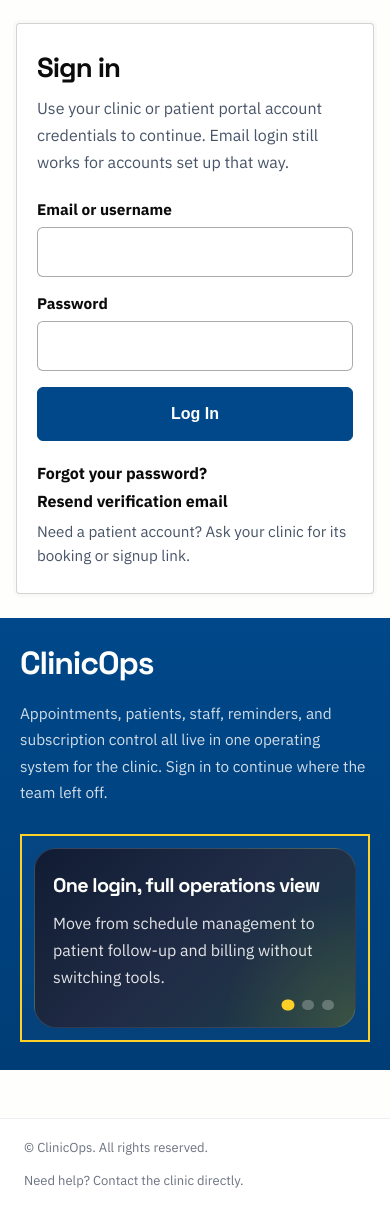
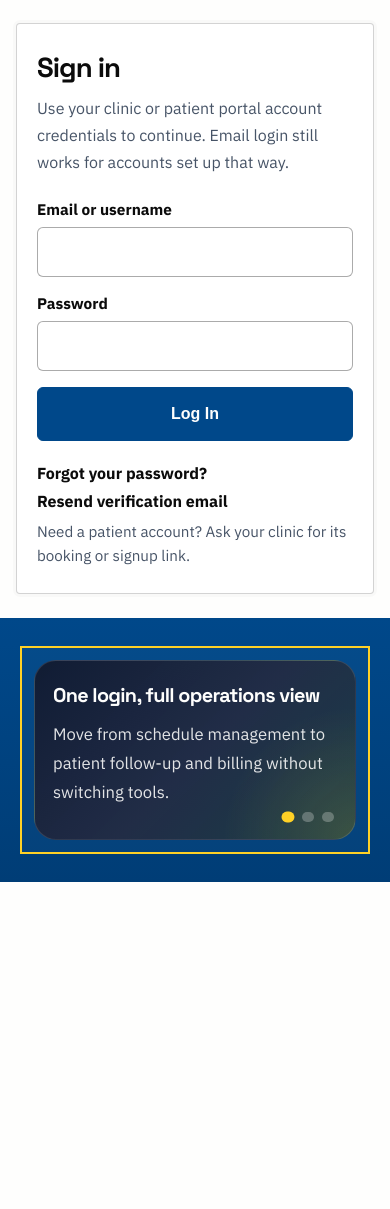
Before and after one commit to pinoyvaautomation/Clinicops, a Django app: page /accounts/login/ in a window 390 px wide. Shown: the part 78-1287 px from the top of the page. After the commit the page ends 960 px from the top, so only its background shows below. Run offline with Django 5.2, Linux system fonts and the light colour scheme; data that the repository does not hold is empty; parts of the project's set-up code (start-up, migrations or seed data) failed here and were passed over; some libraries are stand-ins or nearby versions.

Commit message:
Simplify login hero carousel layout

```diff
--- a/templates/registration/login.html
+++ b/templates/registration/login.html
@@ -31,6 +31,7 @@
         font-family: 'IBM Plex Sans', Arial, sans-serif;
         color: var(--login-ink);
         background: var(--login-accent);
+        overflow: hidden;
       }
       h1, h2, h3, strong {
         font-family: 'Space Grotesk', Arial, sans-serif;
@@ -89,9 +90,10 @@
       .page {
         flex: 1;
         width: 100%;
+        overflow: hidden;
       }
       .shell {
-        min-height: calc(100vh - 95px);
+        height: calc(100vh - 95px);
         display: grid;
         grid-template-columns: minmax(0, 1.08fr) minmax(380px, 0.92fr);
       }
@@ -100,42 +102,29 @@
         color: var(--login-accent);
         padding: clamp(34px, 5vw, 52px);
         display: flex;
+        align-items: center;
+        justify-content: center;
       }
       .hero-inner {
         display: flex;
-        flex-direction: column;
-        justify-content: space-between;
-        gap: 28px;
+        align-items: center;
+        justify-content: center;
         width: 100%;
         min-height: 100%;
       }
-      .hero-copy {
-        max-width: 720px;
-      }
-      .hero-copy h1 {
-        margin: 0;
-        font-size: clamp(2.3rem, 4vw, 4rem);
-        line-height: 1.12;
-        color: var(--login-accent);
-      }
-      .hero-copy p {
-        margin: 18px 0 0;
-        max-width: 560px;
-        color: rgba(254, 254, 253, 0.82);
-        font-size: 1rem;
-        line-height: 1.72;
-      }
       .hero-carousel-frame {
-        margin-top: auto;
-        width: min(100%, 640px);
-        min-height: 188px;
-        padding: 16px;
+        width: min(100%, 760px);
+        min-height: 300px;
+        padding: 18px;
         border: 2px solid var(--login-secondary);
         background: rgba(255, 255, 255, 0.02);
+        display: flex;
+        align-items: center;
       }
       .hero-carousel {
         position: relative;
-        min-height: 152px;
+        min-height: 220px;
+        width: 100%;
       }
       .hero-slide {
         position: absolute;
@@ -144,32 +133,32 @@
         flex-direction: column;
         justify-content: center;
         gap: 12px;
-        padding: 26px 24px 30px;
+        padding: 34px 34px 46px;
         border-radius: 28px;
         border: 1px solid rgba(255, 255, 255, 0.12);
         background:
           radial-gradient(circle at right bottom, rgba(255, 209, 38, 0.14), transparent 36%),
           linear-gradient(135deg, rgba(17, 26, 48, 0.96) 0%, rgba(35, 43, 67, 0.94) 52%, rgba(27, 63, 70, 0.96) 100%);
         opacity: 0;
-        transform: translateX(18px);
+        transform: translateY(14px) scale(0.985);
         pointer-events: none;
-        transition: opacity 0.36s ease, transform 0.36s ease;
+        transition: opacity 0.6s ease, transform 0.6s cubic-bezier(0.22, 1, 0.36, 1);
       }
       .hero-slide.active {
         opacity: 1;
-        transform: translateX(0);
+        transform: translateY(0) scale(1);
         pointer-events: auto;
       }
       .hero-slide strong {
-        font-size: clamp(1.35rem, 2.3vw, 1.95rem);
+        font-size: clamp(1.5rem, 2.6vw, 2.55rem);
         color: var(--login-accent);
       }
       .hero-slide p {
         margin: 0;
         color: rgba(254, 254, 253, 0.88);
-        font-size: 1rem;
-        line-height: 1.7;
-        max-width: 520px;
+        font-size: 1.04rem;
+        line-height: 1.72;
+        max-width: 560px;
       }
       .hero-dots {
         position: absolute;
@@ -199,6 +188,7 @@
         display: flex;
         align-items: center;
         justify-content: center;
+        overflow-y: auto;
       }
       .login-card {
         width: min(100%, 452px);
@@ -207,6 +197,7 @@
         border-radius: 4px;
         background: #fff;
         box-shadow: 0 0 0 3px rgba(11, 11, 11, 0.02);
+        margin: auto 0;
       }
       .login-card h2 {
         margin: 0 0 10px;
@@ -349,23 +340,28 @@
         .shell {
           grid-template-columns: minmax(0, 1fr) minmax(340px, 0.9fr);
         }
-        .hero-copy h1 {
-          font-size: clamp(2.15rem, 4.6vw, 3.35rem);
-        }
       }
       @media (max-width: 980px) {
+        body.login-page {
+          overflow: auto;
+        }
+        .page {
+          overflow: visible;
+        }
         .shell {
-          min-height: auto;
+          height: auto;
           grid-template-columns: 1fr;
         }
         .login-panel {
           order: 1;
+          overflow: visible;
         }
         .hero {
           order: 2;
         }
         .hero-carousel-frame {
           width: 100%;
+          min-height: 240px;
         }
       }
       @media (max-width: 900px) {
@@ -379,12 +375,6 @@
       @media (max-width: 720px) {
         .hero {
           padding: 28px 20px;
-        }
-        .hero-copy h1 {
-          font-size: clamp(2rem, 8vw, 2.8rem);
-        }
-        .hero-copy p {
-          font-size: 0.96rem;
         }
         .hero-carousel-frame {
           min-height: 206px;
@@ -417,9 +407,6 @@
           width: 100%;
           justify-content: center;
         }
-        .hero-copy h1 {
-          font-size: 2rem;
-        }
         .hero-slide strong {
           font-size: 1.24rem;
         }
@@ -435,11 +422,6 @@
       <section class="shell">
         <article class="hero">
           <div class="hero-inner">
-            <div class="hero-copy">
-              <h1>{{ login_hero_title|default:"Appointments, patients, staff, reminders, and subscription control all live in one operating system for the clinic. Sign in to continue where the team left off." }}</h1>
-              <p>{{ login_hero_text|default:"Manage the clinic from one secure workspace while patients and staff access the same branded system without switching tools." }}</p>
-            </div>
-
             <div class="hero-carousel-frame" aria-label="ClinicOps highlights">
               <div class="hero-carousel" id="login-hero-carousel">
                 <div class="hero-slide active" data-slide>
@@ -542,7 +524,7 @@
                 <a class="support-link" href="{% url 'resend-verification' %}">Resend verification email</a>
               {% endif %}
               {% if google_oauth_enabled and show_google_signin %}
-                <div class="muted">Google sign-in works only for existing ClinicOps accounts that already use the same email.</div>
+                <div class="muted">Google sign-in works only for existing accounts that already use the same email.</div>
               {% endif %}
               <div class="muted">Need a patient account? Ask your clinic for its booking or signup link.</div>
             </div>
@@ -550,7 +532,6 @@
         </section>
       </section>
     </main>
-    {% include "core/partials/site_footer.html" %}
     <script>
       (function() {
         const slides = Array.from(document.querySelectorAll('[data-slide]'));
```
